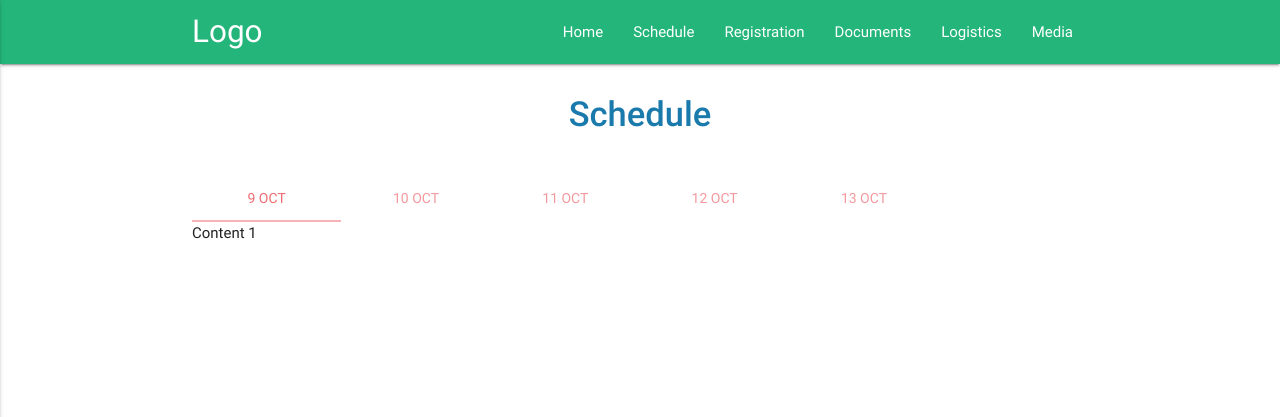
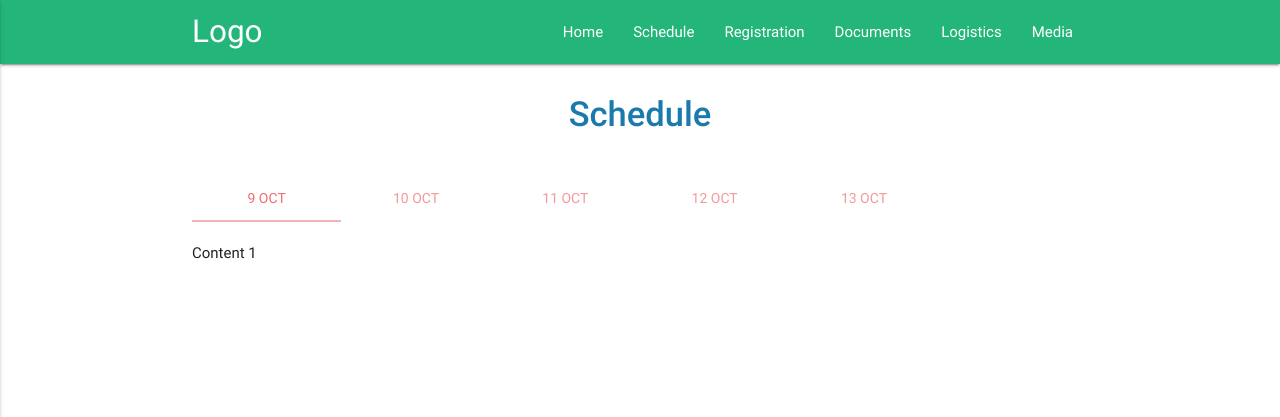
Before and after one commit to UNCFS/uncfs.github.io, a Jekyll site: the page built from 01-Schedule.html, in a window 1280 px wide. Shown: the top 417 px of the page. Built offline with Jekyll 4.4.1, drawn with Linux system fonts in a browser that asks for light colours.

Commit message:
Minor layout fixes

```diff
--- a/01-Schedule.html
+++ b/01-Schedule.html
@@ -16,11 +16,11 @@ permalink: /schedule/
 
       </ul>
     </div>
-    <div id="9Oct" class="col s12">Content 1</div>
-    <div id="10Oct" class="col s12">Content 2</div>
-    <div id="11Oct" class="col s12">Content 3</div>
-    <div id="12Oct" class="col s12">Content 4</div>
-    <div id="13Oct" class="col s12">Content 4</div>
+    <div id="9Oct" class="col s12 tab-content">Content 1</div>
+    <div id="10Oct" class="col s12 tab-content">Content 2</div>
+    <div id="11Oct" class="col s12 tab-content">Content 3</div>
+    <div id="12Oct" class="col s12 tab-content">Content 4</div>
+    <div id="13Oct" class="col s12 tab-content">Content 5</div>
 
   </div>
 
--- a/sass/_components.scss
+++ b/sass/_components.scss
@@ -11,3 +11,6 @@
     background: url('../assets/images/loader.gif') 50% 50% no-repeat rgb(249,249,249);
     opacity: .8;
 }
+.tab-content{
+    margin: 20px 0;
+}
--- a/sass/_media.scss
+++ b/sass/_media.scss
@@ -2,5 +2,6 @@
     .tabs .tab a {
         padding: 0 0px;
         transform: rotate(90deg);
+        margin: -5px 0;
     }
 }
```
